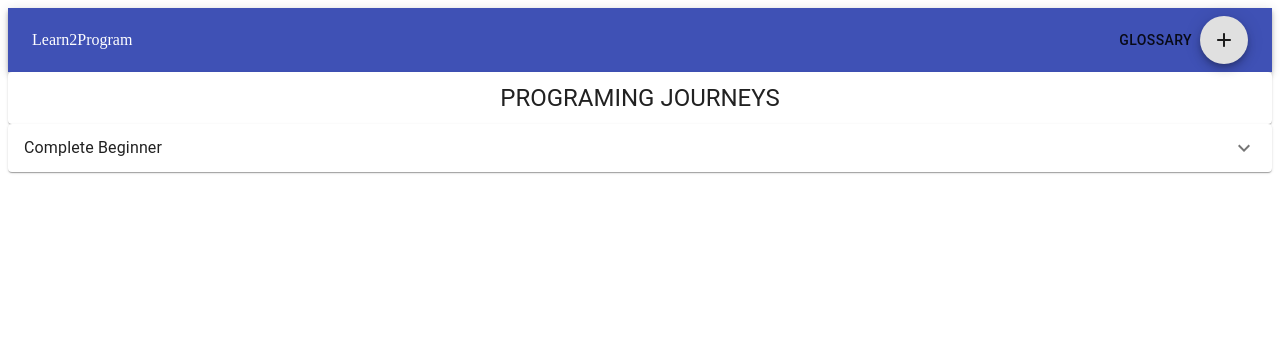
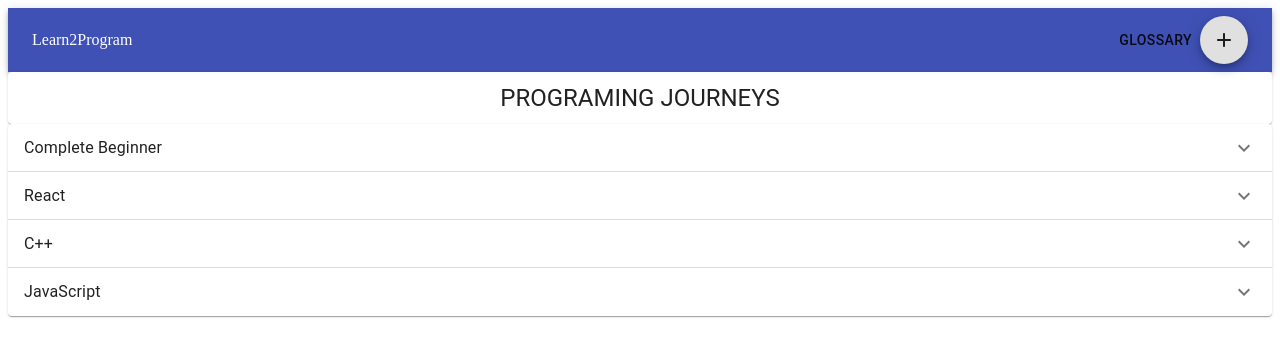
Before and after one commit to kristina-arezina/terms-2-program, a React (Create React App) app: page / in a window 1280 px wide. Both pictures are taken after a click on the button "PROGRAMING JOURNEYS". Shown: the top 356 px of the page. Built offline with nearby package versions, Linux system fonts and the light colour scheme.

Commit message:
extension pannles have names

```diff
--- a/src/components/Layout/JourneyList.js
+++ b/src/components/Layout/JourneyList.js
@@ -39,6 +39,48 @@ export default function JourneyList() {
                         </FixedSizeList>
                     </ExpansionPanelDetails>
                 </ExpansionPanel>
+                <ExpansionPanel>
+                    <ExpansionPanelSummary
+                        expandIcon={<ExpandMoreIcon/>}
+                        aria-controls="panel1a-content"
+                        id="panel1a-header"
+                    >
+                        <Typography>React</Typography>
+                    </ExpansionPanelSummary>
+                    <ExpansionPanelDetails>
+                        <FixedSizeList height={400} width={2000} itemSize={46} itemCount={200}>
+                            {Row}
+                        </FixedSizeList>
+                    </ExpansionPanelDetails>
+                </ExpansionPanel>
+                <ExpansionPanel>
+                    <ExpansionPanelSummary
+                        expandIcon={<ExpandMoreIcon/>}
+                        aria-controls="panel1a-content"
+                        id="panel1a-header"
+                    >
+                        <Typography>C++</Typography>
+                    </ExpansionPanelSummary>
+                    <ExpansionPanelDetails>
+                        <FixedSizeList height={400} width={2000} itemSize={46} itemCount={200}>
+                            {Row}
+                        </FixedSizeList>
+                    </ExpansionPanelDetails>
+                </ExpansionPanel>
+                <ExpansionPanel>
+                    <ExpansionPanelSummary
+                        expandIcon={<ExpandMoreIcon/>}
+                        aria-controls="panel1a-content"
+                        id="panel1a-header"
+                    >
+                        <Typography>JavaScript</Typography>
+                    </ExpansionPanelSummary>
+                    <ExpansionPanelDetails>
+                        <FixedSizeList height={400} width={2000} itemSize={46} itemCount={200}>
+                            {Row}
+                        </FixedSizeList>
+                    </ExpansionPanelDetails>
+                </ExpansionPanel>
             </div>
         );
     }
--- a/src/store.js
+++ b/src/store.js
@@ -1,6 +1,6 @@
 //Muscle groups
 export const muscles = [
-    "web basics", "web development basics", "languages", "frameworks", "libraries", "programing journeys"
+    "web basics", "web development basics", "languages", "frameworks", "libraries"
 ]
 
 export const exercises = [
@@ -80,13 +80,13 @@ export const exercises = [
         id: 'syntax',
         title: 'Syntax',
         description: 'Legs exercise...',
-        muscles: 'programing journeys'
+        muscles: 'web basics'
     },
     {
         id: 'repositories',
         title: 'Repositories',
         description: 'Legs exercise...',
-        muscles: 'programing journeys'
+        muscles: 'web basics'
     },
 
 ]
```
